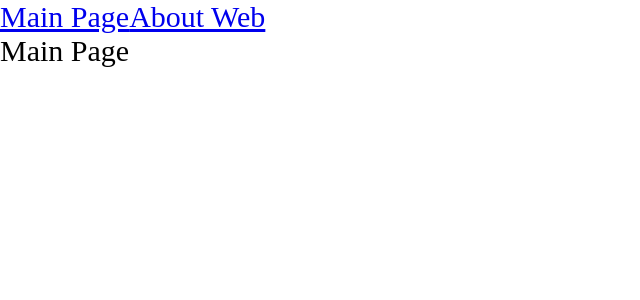
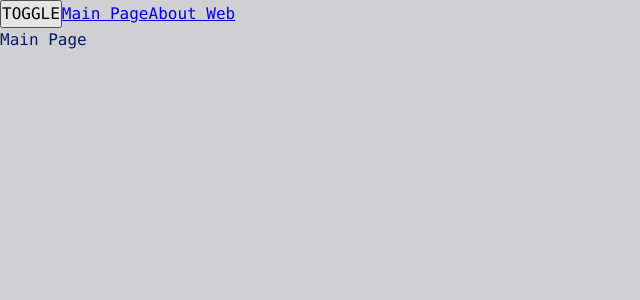
Before and after one commit to sohumelivar/typeScriptPractice, a React app: page / in a window 1280 px wide. Shown: the top 300 px of the page, without its empty margins (0-640 px from the left). Built offline with nearby package versions, Linux system fonts and the light colour scheme.

Commit message:
customizing styles and themes

```diff
--- a/src/App.tsx
+++ b/src/App.tsx
@@ -1,13 +1,18 @@
 import { Route, Routes } from 'react-router-dom';
-import './index.scss';
+import './styles/index.scss';
 import { Link } from 'react-router-dom';
 import { AboutPageAsync } from './pages/AboutPage/AboutPage.async';
 import { MainPageAsync } from './pages/MainPage/MainPage.async';
 import { Suspense } from 'react';
+import { useTheme } from './theme/useTheme';
 
 const App = () => {
+
+    const { theme, toggleTheme } = useTheme();
+
     return (
-        <div className='app'>
+        <div className={`app ${theme}`}>
+            <button onClick={toggleTheme}>TOGGLE</button>
             <Link to={'/'} >Main Page</Link>
             <Link to={'/about'} >About Web</Link>
             <Suspense fallback={<div>Loading...</div>} >
--- a/src/index.scss
+++ /dev/null
@@ -1,9 +0,0 @@
-* {
-    margin: 0;
-    padding: 0;
-    box-sizing: border-box;
-}
-
-.app {
-    font-size: 30px;
-}
--- a/src/index.tsx
+++ b/src/index.tsx
@@ -1,12 +1,14 @@
 // ./node_modules/.bin/webpack
 import { render } from "react-dom";
 import App from "./App";
-import { Counter } from "./components/Counter";
 import { BrowserRouter } from "react-router-dom";
+import ThemeProvider from "./theme/ThemeProvider";
 
 render(
     <BrowserRouter>
-        <App />
+        <ThemeProvider>
+            <App />
+        </ThemeProvider>
     </BrowserRouter>,
     document.getElementById('root')
 )
--- a/src/pages/AboutPage/AboutPage.tsx
+++ b/src/pages/AboutPage/AboutPage.tsx
@@ -1,6 +1,6 @@
 const AboutPage = () => {
     return (
-        <div>About Page</div>
+        <div>ABOUT PAGE</div>
     )
 }
 
--- /dev/null
+++ b/src/styles/index.scss
@@ -0,0 +1,13 @@
+@import "reset";
+@import "variables/global";
+@import "themes/normal";
+@import "themes/dark";
+
+.app {
+    font: var(--font-m);
+
+    background: var(--bg-color);
+    color: var(--primary-color);
+
+    min-height: 100vh;
+}
--- /dev/null
+++ b/src/styles/reset.scss
@@ -0,0 +1,14 @@
+* {
+    margin: 0;
+    padding: 0;
+    box-sizing: border-box;
+}
+
+input,
+button,
+textarea,
+select {
+    margin: 0;
+
+    font: inherit;
+}
--- /dev/null
+++ b/src/styles/themes/dark.scss
@@ -0,0 +1,6 @@
+.app.dark {
+    --bg-color: #090943;
+
+    --primary-color: #049604;
+    --secondary-color: #04ff04;
+}
--- /dev/null
+++ b/src/styles/themes/normal.scss
@@ -0,0 +1,6 @@
+.app.light {
+    --bg-color: #d0d0d3;
+
+    --primary-color: #041c65;
+    --secondary-color: #0449e0;
+}
--- /dev/null
+++ b/src/styles/variables/global.scss
@@ -0,0 +1,11 @@
+:root {
+    --font-family-main: Consolas, "Times New Roman", Serif;
+
+    --font-size-m: 16px;
+    --font-line-m: 24px;
+    --font-m: var(--font-size-m) / var(--font-line-m) var(--font-family-main);
+
+    --font-size-l: 24px;
+    --font-line-l: 32px;
+    --font-l: var(--font-size-l) / var(--font-line-l) var(--font-family-main);
+}
--- /dev/null
+++ b/src/theme/ThemeContext.ts
@@ -0,0 +1,15 @@
+import { createContext } from "react";
+
+export enum Theme {
+    LIGHT = 'light',
+    DARK = 'dark',
+}
+
+export interface ThemeContextProps {
+    theme?: Theme;
+    setTheme?: (theme: Theme) => void;
+}
+
+export const ThemeContext = createContext<ThemeContextProps>({});
+
+export const LOCAL_STORAGE_THEME_KEY = 'theme';
--- /dev/null
+++ b/src/theme/ThemeProvider.tsx
@@ -0,0 +1,27 @@
+import React, { FC, ReactElement, useMemo, useState } from "react";
+import { LOCAL_STORAGE_THEME_KEY, Theme, ThemeContext } from "./themeContext";
+
+const defaultTheme = localStorage.getItem(LOCAL_STORAGE_THEME_KEY) as Theme || Theme.LIGHT;
+
+export type ThemeProviderProps = {
+    children: React.ReactNode;
+}
+
+const ThemeProvider: React.FC<ThemeProviderProps> = ({children}) => {
+    const [theme, setTheme] = useState<Theme>(defaultTheme);
+
+
+
+    const defaultProps = useMemo(() => ({
+        theme: theme,
+        setTheme: setTheme,
+    }), [theme]);
+
+    return (
+        <ThemeContext.Provider value={defaultProps}>
+            {children}
+        </ThemeContext.Provider>
+    )
+};
+
+export default ThemeProvider;
--- /dev/null
+++ b/src/theme/useTheme.ts
@@ -0,0 +1,21 @@
+import { LOCAL_STORAGE_THEME_KEY, Theme, ThemeContext } from "./themeContext";
+import { useContext } from 'react';
+
+interface UseThemeResult {
+    toggleTheme: () => void;
+    theme: Theme;
+}
+
+export function useTheme(): UseThemeResult {
+    const { theme, setTheme } = useContext(ThemeContext);
+
+    const toggleTheme = () => {
+        const newTheme = theme === Theme.DARK ? Theme.LIGHT : Theme.DARK
+        setTheme(newTheme);
+        localStorage.setItem(LOCAL_STORAGE_THEME_KEY, newTheme);
+    }
+    return {
+        theme,
+        toggleTheme,
+    }
+}
```
